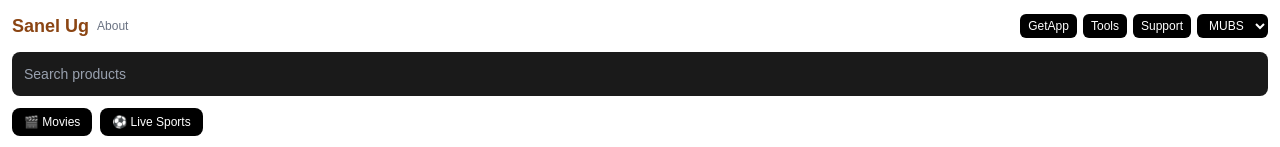
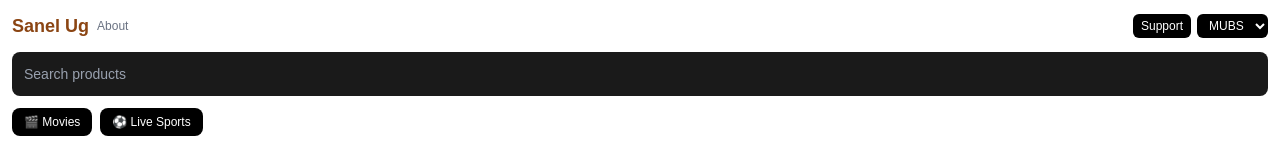
Before and after one commit to ssekanjakko-bot/Sanell, a Next.js app: page / in a window 1280 px wide. Shown: the top 147 px of the page. Built offline with nearby package versions, Linux system fonts and the light colour scheme; no server answers; the database is empty.

Commit message:
Update page.tsx

```diff
--- a/app/page.tsx
+++ b/app/page.tsx
@@ -124,8 +124,6 @@ Is it still available?`
             <Link href="/about" className="text-xs text-gray-500">About</Link>
           </div>
           <div className="flex gap-1.5 text-xs">
-            <Link href="/get-app" className="bg-black text-white px-2 py-1 rounded-md">GetApp</Link>
-            <Link href="/tools" className="bg-black text-white px-2 py-1 rounded-md">Tools</Link>
             <Link href="/support" className="bg-black text-white px-2 py-1 rounded-md">Support</Link>
             <select className="bg-black text-white px-2 py-1 rounded-md"><option>MUBS</option></select>
           </div>
```
